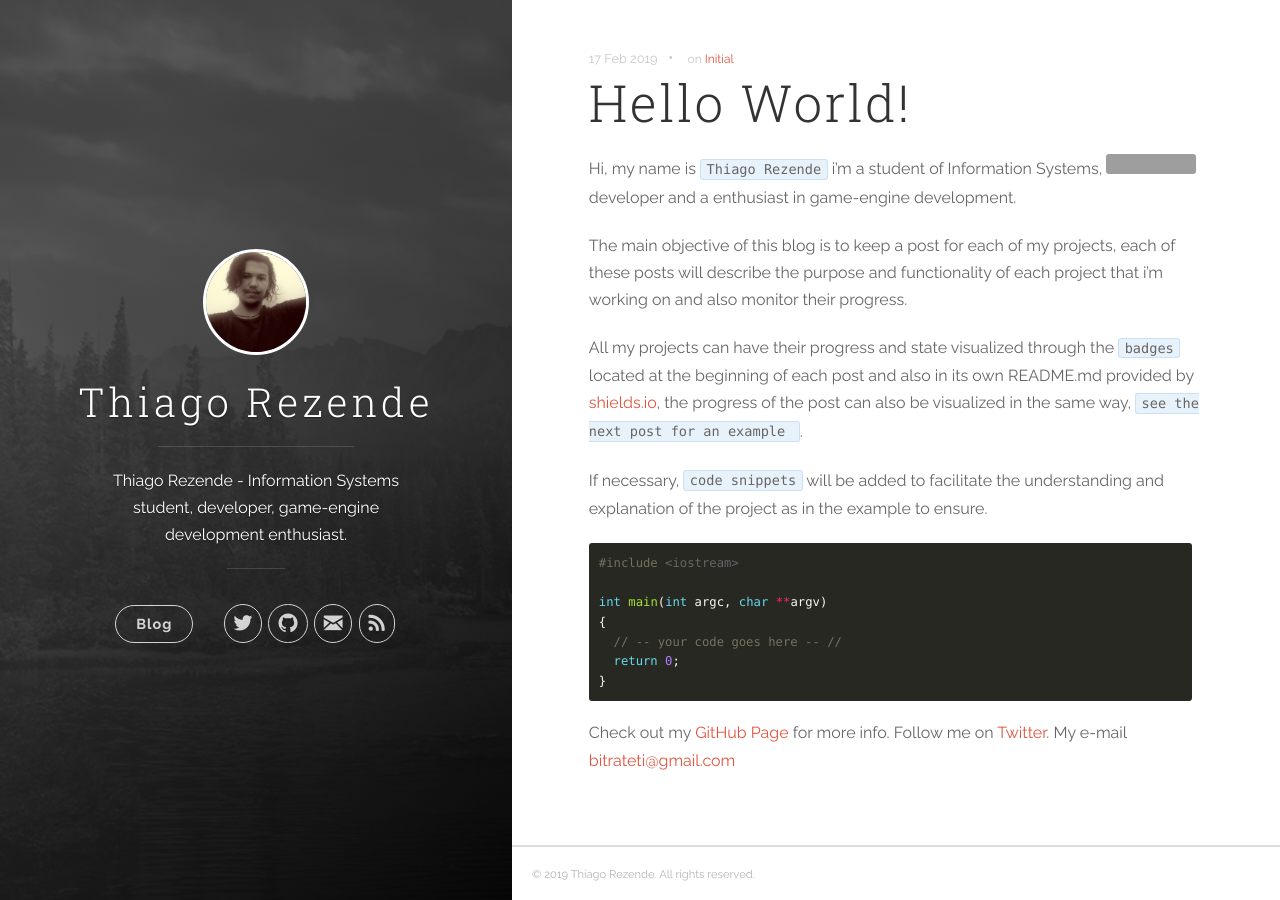
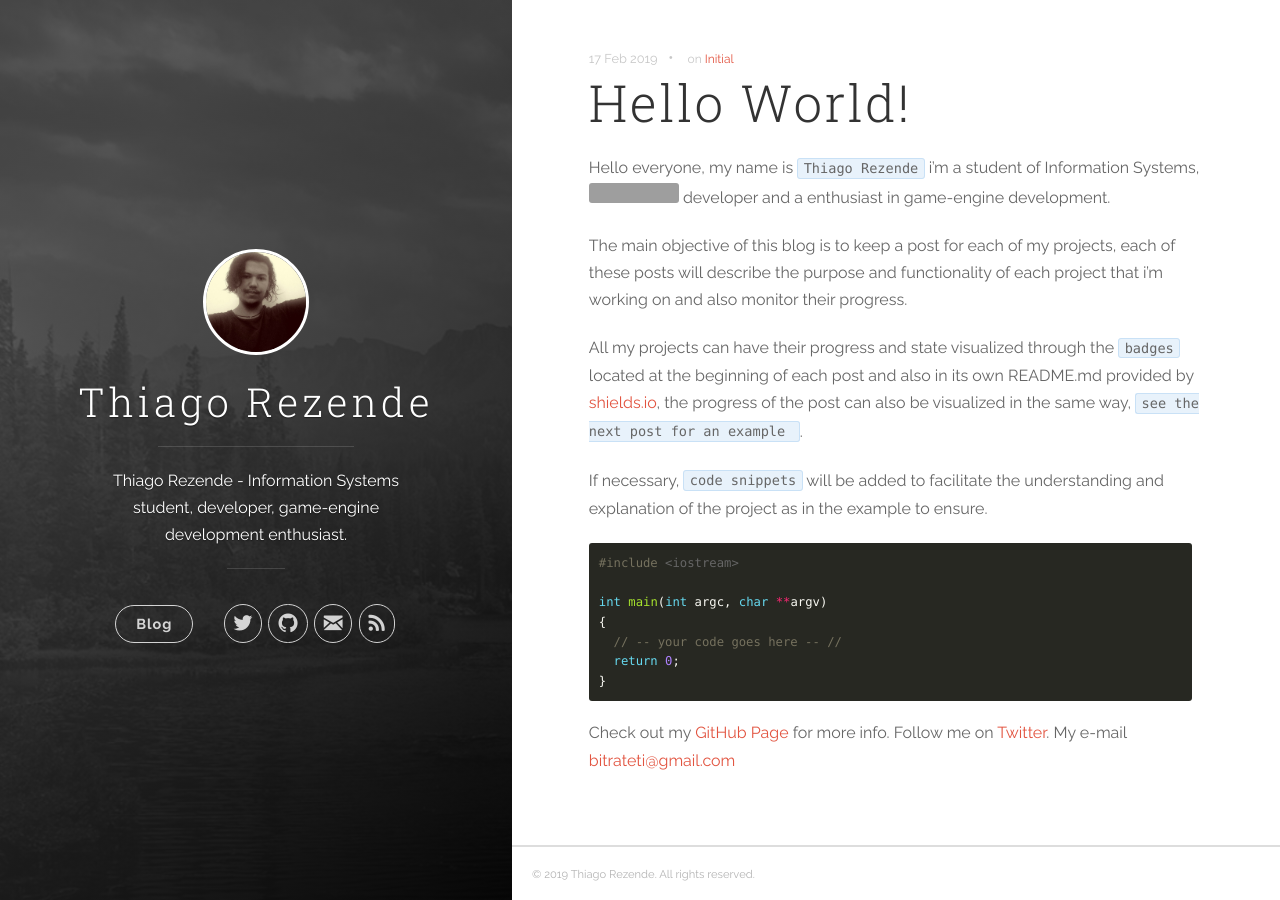
Before and after one commit to thiago-rezende/thiago-rezende.github.io, a Jekyll site: the page built from _posts/2019-02-17-hello-world.markdown, in a window 1280 px wide. Built offline with Jekyll 4.4.1, drawn with Linux system fonts in a browser that asks for light colours; grey boxes are pictures that could not be loaded.

Commit message:
Update 2019-02-17-hello-world.markdown

```diff
--- a/_posts/2019-02-17-hello-world.markdown
+++ b/_posts/2019-02-17-hello-world.markdown
@@ -4,7 +4,7 @@ date:   2019-02-17 11:30:00
 categories: [Hello, Initial, First]
 tags: [Initial]
 ---
-Hi, my name is `Thiago Rezende` i'm a student of Information Systems, ![](https://img.shields.io/badge/C++--orange.svg) developer and a enthusiast in game-engine development.
+Hello everyone, my name is `Thiago Rezende` i'm a student of Information Systems, ![](https://img.shields.io/badge/C++--orange.svg) developer and a enthusiast in game-engine development.
 
 The main objective of this blog is to keep a post for each of my projects, each of these posts will describe the purpose and functionality of each project that i'm working on and also monitor their progress.
 
```
